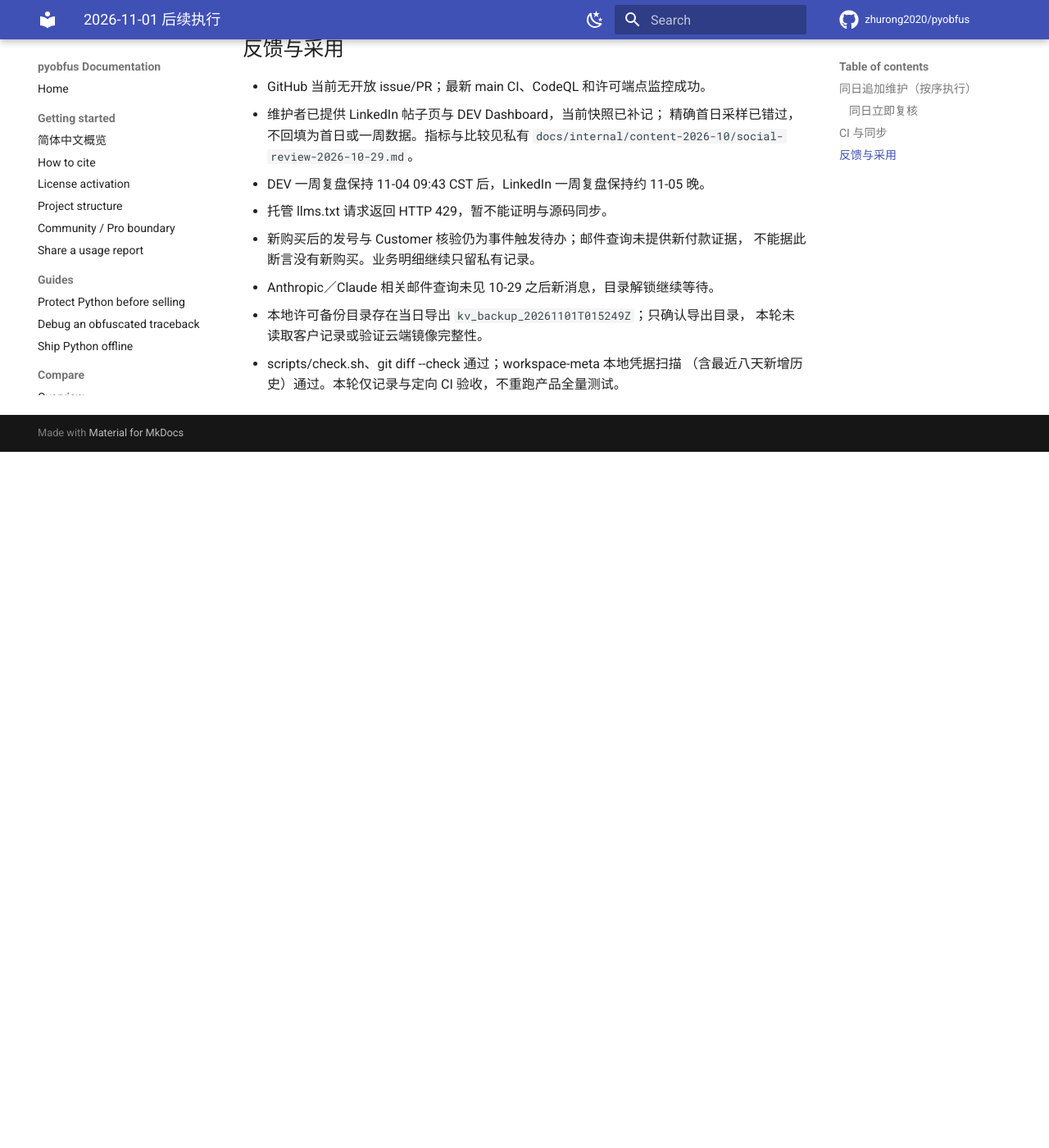
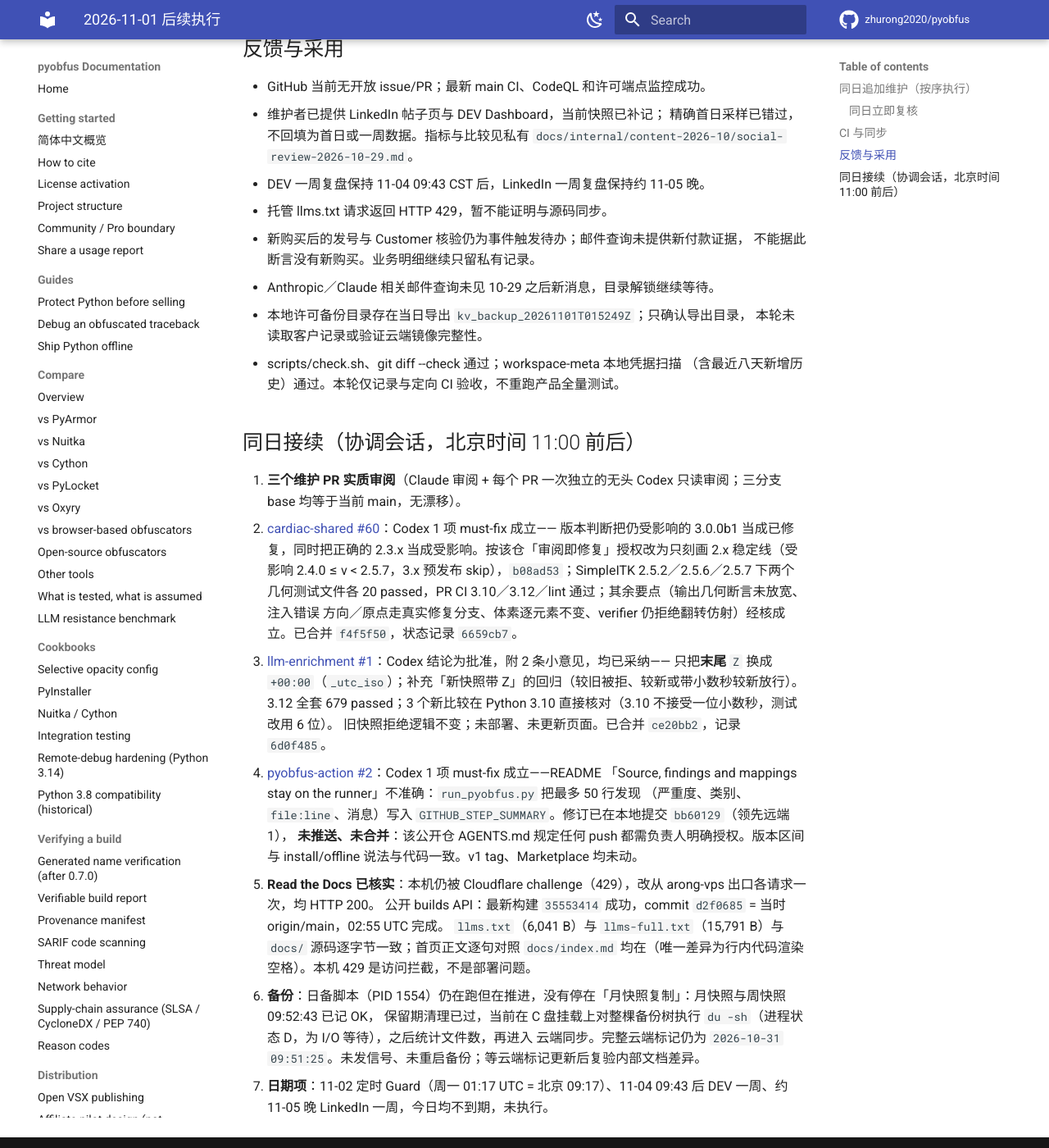
Before and after one commit to zhurong2020/pyobfus, an MkDocs documentation site: the page built from docs/EXECUTION_PROGRESS_2026-11-01.md, in a window 1280 px wide and 1400 px high, scrolled down 1701 px. Shown: the whole window at 82% size. Built offline with MkDocs 1.6.1 and Material for MkDocs 9.7.7, drawn with Linux system fonts in a browser that asks for light colours; comment, search, counter and statistics services are not loaded; before the commit the page ends 2252 px from its top, so only the background shows below that.

Commit message:
docs: record PR reviews/merges, RTD verification and backup status (Nov 1 follow-up)
Co-Authored-By: Claude Opus 5.5 <noreply@anthropic.com>

```diff
--- a/docs/EXECUTION_PROGRESS_2026-11-01.md
+++ b/docs/EXECUTION_PROGRESS_2026-11-01.md
@@ -77,3 +77,29 @@
   本轮未读取客户记录或验证云端镜像完整性。
 - scripts/check.sh、git diff --check 通过；workspace-meta 本地凭据扫描
   （含最近八天新增历史）通过。本轮仅记录与定向 CI 验收，不重跑产品全量测试。
+
+## 同日接续（协调会话，北京时间 11:00 前后）
+
+1. **三个维护 PR 实质审阅**（Claude 审阅 + 每个 PR 一次独立的无头 Codex 只读审阅；三分支 base 均等于当前 main，无漂移）。
+   - [cardiac-shared #60](https://github.com/zhurong2020/cardiac-shared/pull/60)：Codex 1 项 must-fix 成立——
+     版本判断把仍受影响的 3.0.0b1 当成已修复，同时把正确的 2.3.x 当成受影响。按该仓「审阅即修复」授权改为只刻画
+     2.x 稳定线（受影响 2.4.0 ≤ v < 2.5.7，3.x 预发布 skip），`b08ad53`；SimpleITK 2.5.2／2.5.6／2.5.7
+     下两个几何测试文件各 20 passed，PR CI 3.10／3.12／lint 通过；其余要点（输出几何断言未放宽、注入错误
+     方向／原点走真实修复分支、体素逐元素不变、verifier 仍拒绝翻转仿射）经核成立。已合并 `f4f5f50`，状态记录 `6659cb7`。
+   - [llm-enrichment #1](https://github.com/zhurong2020/llm-enrichment/pull/1)：Codex 结论为批准，附 2 条小意见，均已采纳——
+     只把**末尾** `Z` 换成 `+00:00`（`_utc_iso`）；补充「新快照带 Z」的回归（较旧被拒、较新或带小数秒较新放行）。
+     3.12 全套 679 passed；3 个新比较在 Python 3.10 直接核对（3.10 不接受一位小数秒，测试改用 6 位）。
+     旧快照拒绝逻辑不变；未部署、未更新页面。已合并 `ce20bb2`，记录 `6d0f485`。
+   - [pyobfus-action #2](https://github.com/zhurong2020/pyobfus-action/pull/2)：Codex 1 项 must-fix 成立——README
+     「Source, findings and mappings stay on the runner」不准确：`run_pyobfus.py` 把最多 50 行发现
+     （严重度、类别、`file:line`、消息）写入 `GITHUB_STEP_SUMMARY`。修订已在本地提交 `bb60129`（领先远端 1），
+     **未推送、未合并**：该公开仓 AGENTS.md 规定任何 push 都需负责人明确授权。版本区间与 install/offline
+     说法与代码一致。v1 tag、Marketplace 均未动。
+2. **Read the Docs 已核实**：本机仍被 Cloudflare challenge（429），改从 arong-vps 出口各请求一次，均 HTTP 200。
+   公开 builds API：最新构建 `35553414` 成功，commit `d2f0685` = 当时 origin/main，02:55 UTC 完成。
+   `llms.txt`（6,041 B）与 `llms-full.txt`（15,791 B）与 `docs/` 源码逐字节一致；首页正文逐句对照
+   `docs/index.md` 均在（唯一差异为行内代码渲染空格）。本机 429 是访问拦截，不是部署问题。
+3. **备份**：日备脚本（PID 1554）仍在跑但在推进，没有停在「月快照复制」：月快照与周快照 09:52:43 已记 OK，
+   保留期清理已过，当前在 C 盘挂载上对整棵备份树执行 `du -sh`（进程状态 D，为 I/O 等待），之后统计文件数，再进入
+   云端同步。完整云端标记仍为 `2026-10-31 09:51:25`。未发信号、未重启备份；等云端标记更新后复验内部文档差异。
+4. **日期项**：11-02 定时 Guard（周一 01:17 UTC = 北京 09:17）、11-04 09:43 后 DEV 一周、约 11-05 晚 LinkedIn 一周，今日均不到期，未执行。
```
